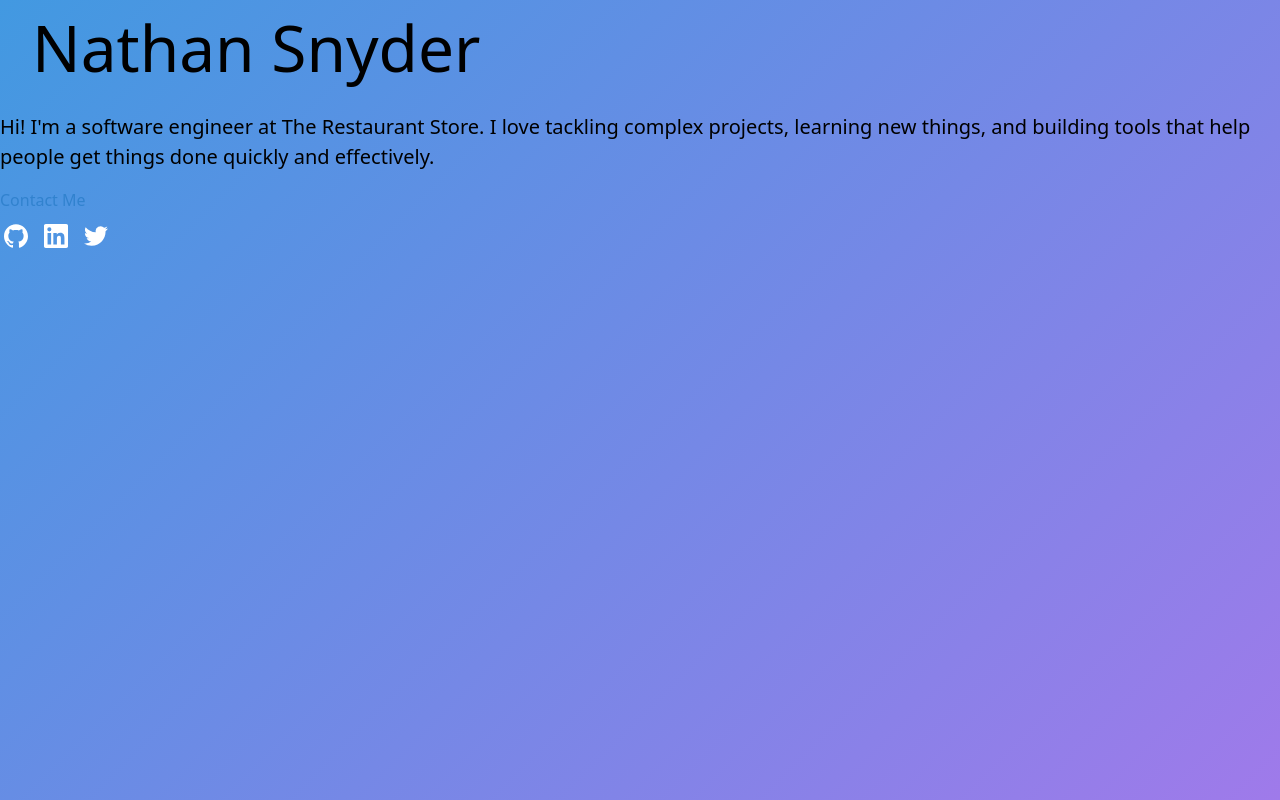
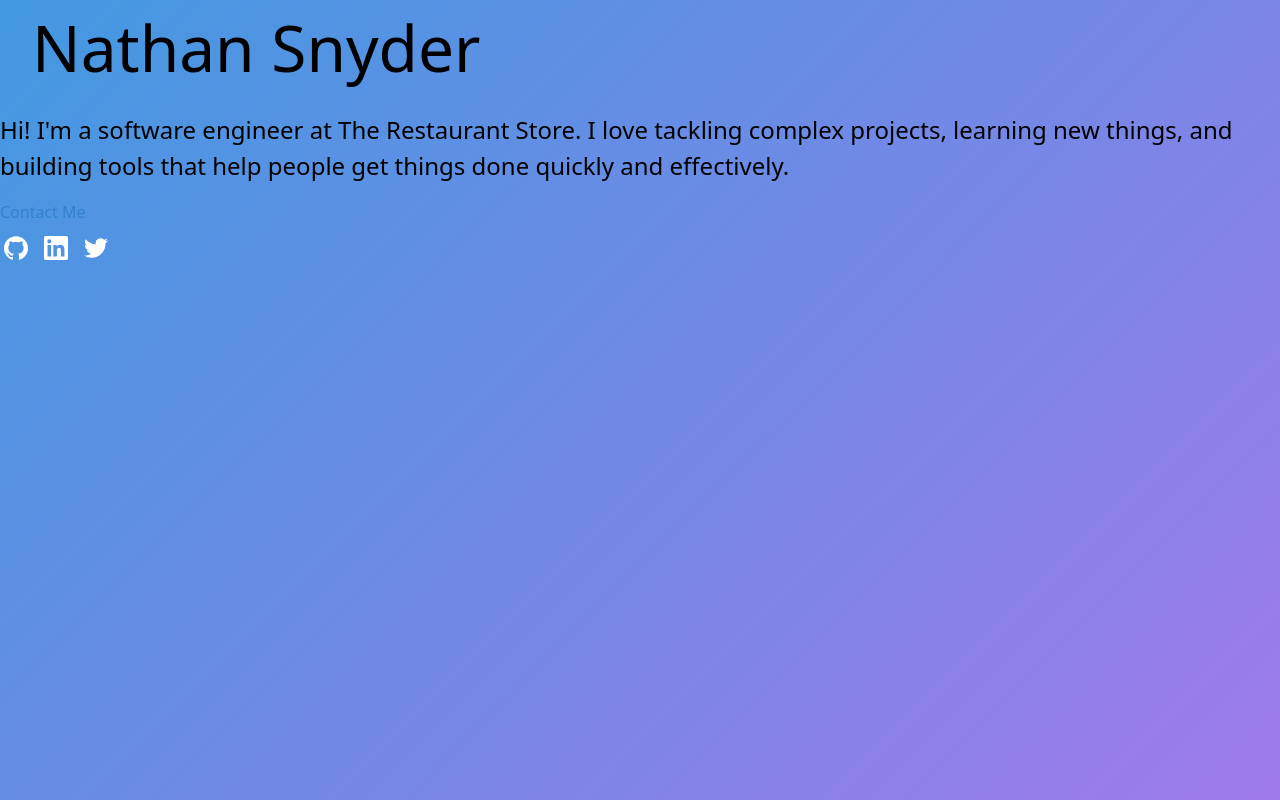
Before and after one commit to nsnyder/nsnyder.github.com, a Vue app: page / in a window 1280 px wide. Shown: the top 800 px of the page. Built offline with nearby package versions, Linux system fonts and the light colour scheme.

Commit message:
Tweak some text sizes

```diff
--- a/src/components/Header.vue
+++ b/src/components/Header.vue
@@ -11,7 +11,7 @@
     </div>
 
     <div class="grid-about grid-content-terse">
-      <div class="my-4 text-xl">
+      <div class="my-4 text-xl md:text-2xl">
         Hi! I'm a software engineer at The Restaurant Store. I love tackling
         complex projects, learning new things, and building tools that help
         people get things done quickly and effectively.
```
